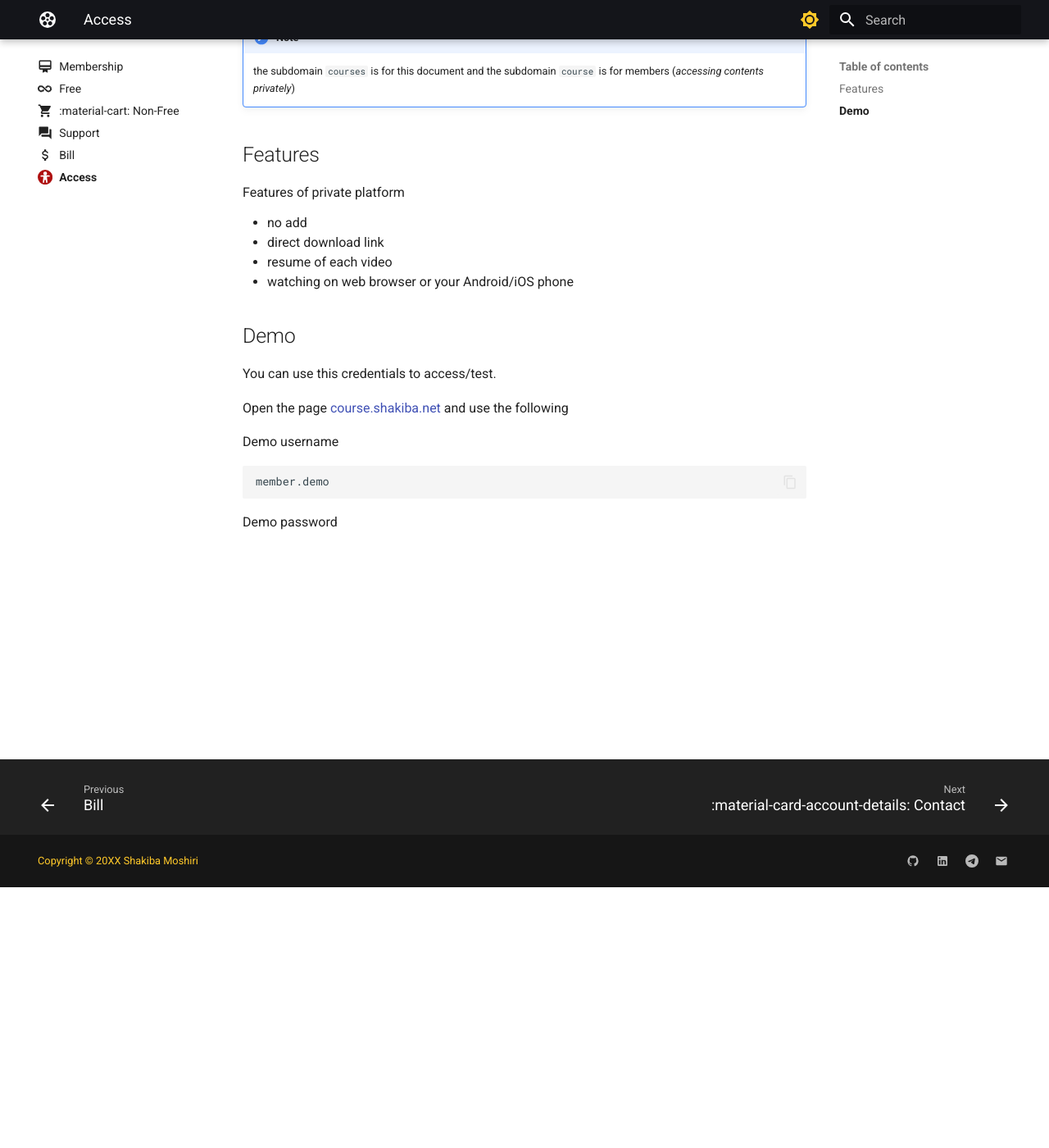
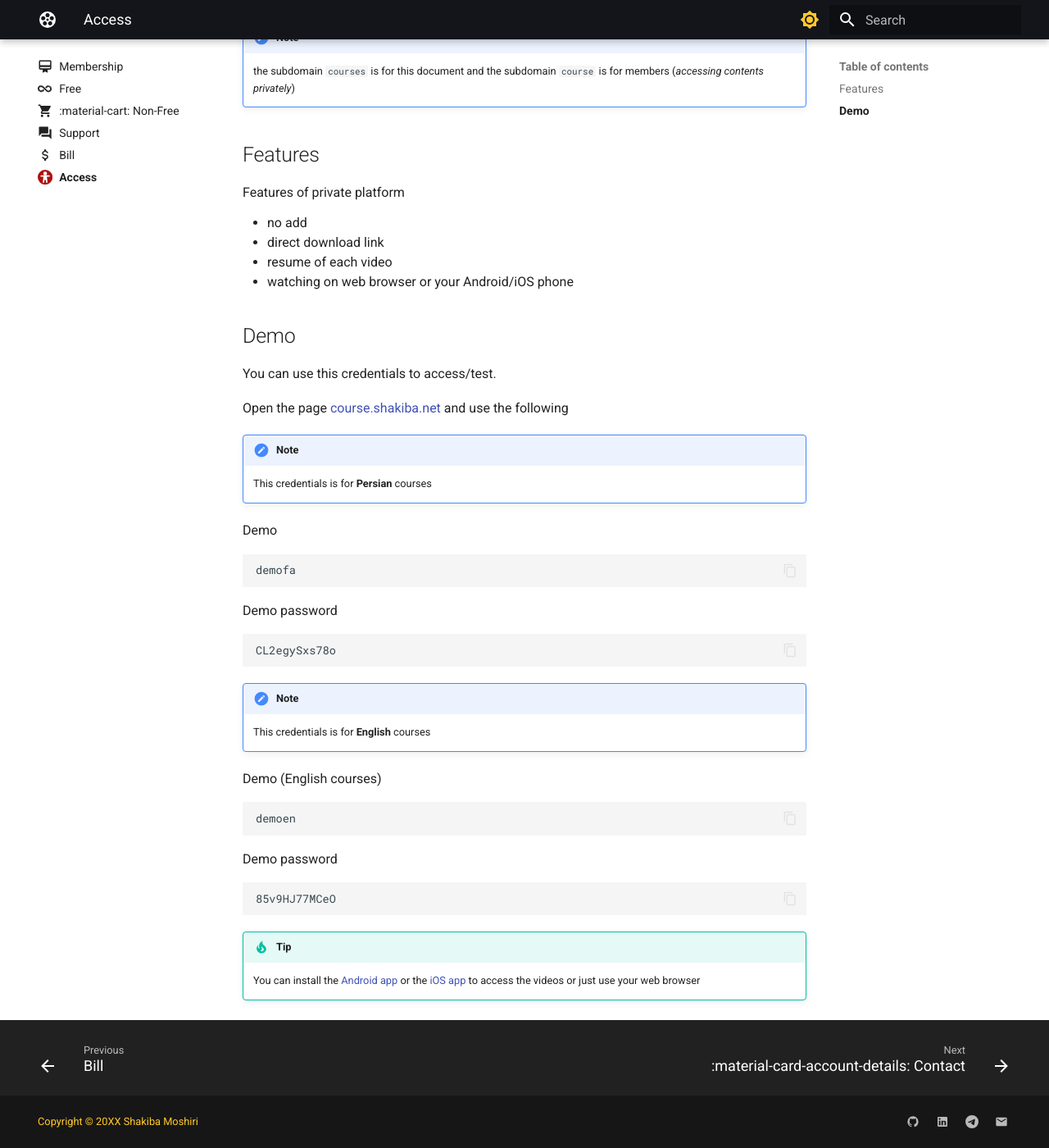
Before and after one commit to shakibamoshiri/courses, an MkDocs documentation site: the page built from docs/en/membership/access.md, in a window 1280 px wide and 1400 px high, scrolled down 318 px. Shown: the whole window at 82% size. Built offline with MkDocs 1.6.1 and Material for MkDocs 9.7.7, drawn with Linux system fonts in a browser that asks for light colours.

Commit message:
Add test credentials

````diff
--- a/docs/en/membership/access.md
+++ b/docs/en/membership/access.md
@@ -27,12 +27,39 @@ Features of private platform
 
 You can use this credentials to access/test.
 
-Open the page [course.shakiba.net](https://course.shakiba/net/) and use the following
+Open the page [course.shakiba.net](https://course.shakiba.net/) and use the following
 
-Demo username
+
+!!! note
+    This credentials is for **Persian** courses
+
+Demo
 
 ```bash
-member.demo
+demofa
 ```
 
 Demo password
+```bash
+CL2egySxs78o
+```
+
+!!! note
+    This credentials is for **English** courses
+
+
+Demo (English courses)
+
+```bash
+demoen
+```
+
+Demo password
+```bash
+85v9HJ77MCeO
+```
+
+!!! tip
+    You can install the [Android app](https://play.google.com/store/apps/details?id=org.jellyfin.mobile) or
+    the [iOS app](https://apps.apple.com/us/app/jellyfin-mobile/id1480192618) to access the videos or
+    just use your web browser
````
Also changed, not shown: docs/en/membership/support.md (+2 -3 lines).
